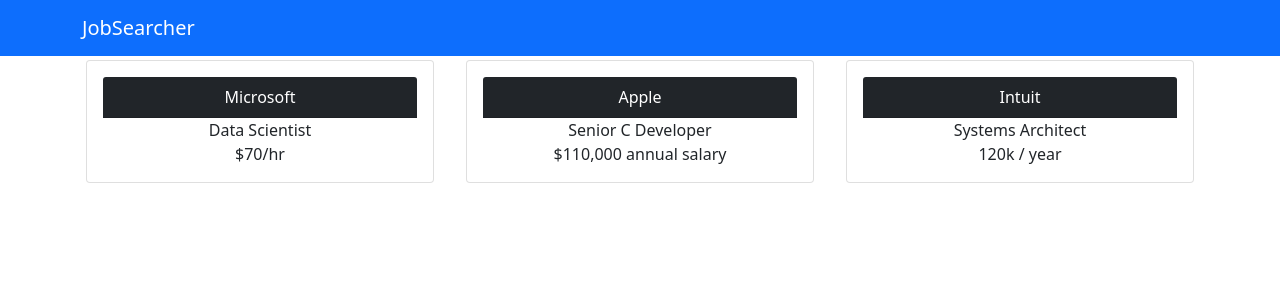
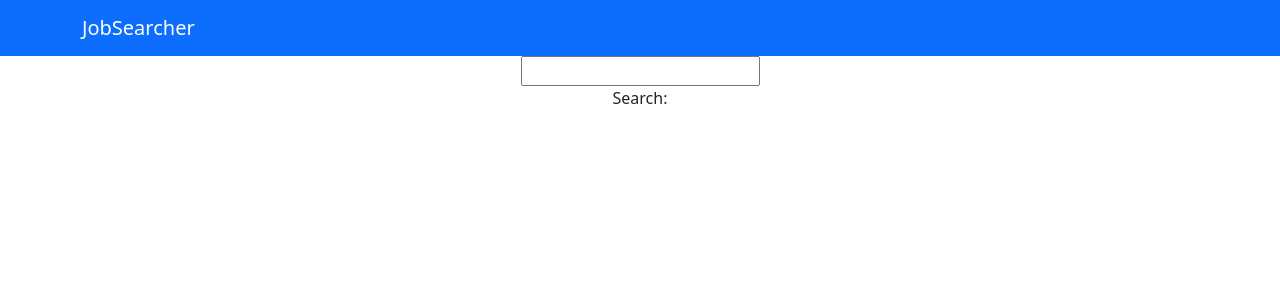
Before and after one commit to Yintii/better-job-listings, a React (Create React App) app: page / in a window 1280 px wide. Shown: the top 300 px of the page. Built offline with nearby package versions, Linux system fonts and the light colour scheme.

Commit message:
got it to where the user input will filter out the results, the includes method is loose, but also strict is some ways. Going to have to refine it.

```diff
--- a/src/App.js
+++ b/src/App.js
@@ -1,14 +1,14 @@
 import React, { Component } from 'react';
 import { Navbar, NavbarBrand } from 'reactstrap';
-import JobListings from './components/JobListingsComponent';
-import { JOBS } from './shared/Jobs';
+import Search from './components/SearchComponent';
+
 import './App.css';
 
 class App extends Component {
   constructor(props){
     super(props);
     this.state = {
-      jobs: JOBS
+
     };
   }
   render(){
@@ -19,7 +19,8 @@
             <NavbarBrand href="/">JobSearcher</NavbarBrand>
           </div>
         </Navbar>
-        <JobListings jobs={this.state.jobs}/>
+
+        <Search />
       </div>
     );
   }
--- /dev/null
+++ b/src/components/FilterComponent.js
@@ -0,0 +1,16 @@
+import React, { Component } from 'react';
+
+import JobListings from './JobListingsComponent';
+
+class Filter extends Component {
+    constructor(props){
+        super(props);
+    }
+    render(){
+        return(
+            <JobListings listings={this.props.jobs} />
+        );
+    }
+}
+
+export default Filter;
--- a/src/components/JobListingsComponent.js
+++ b/src/components/JobListingsComponent.js
@@ -5,11 +5,11 @@
     constructor(props){
         super(props);
         this.state = {
-            selectedJob: null
+
         };
     }
     render(){
-        const jobListings = this.props.jobs.map(job => {
+        const jobListings = this.props.listings.map(job => {
             return(
                 <div key={job.id} className="col m-1">
                     <Card>
@@ -33,6 +33,7 @@
             <div className="container">
                 <div className="row">
                     {jobListings}
+
                 </div>
             </div>
         );
--- /dev/null
+++ b/src/components/SearchComponent.js
@@ -0,0 +1,30 @@
+import React, { Component } from 'react';
+import { Input } from 'reactstrap';
+import Filter from './FilterComponent';
+import { JOBS } from '../shared/Jobs';
+
+class Search extends Component {
+    constructor(props){
+        super(props);
+        this.state = {userInput: null, jobs: JOBS}
+        this.handleChange = this.handleChange.bind(this);
+    }
+
+    handleChange(event){
+        this.setState({userInput: event.target.value});
+    }
+
+    render(){
+        const filteredJobs = this.state.jobs.filter(job => job.position.includes(this.state.userInput));
+        return(
+            <div>
+
+                <input type="text" value={this.state.userInput} onChange={this.handleChange} />
+                <Filter jobs={filteredJobs}/>
+                Search: {this.state.userInput}
+            </div>
+        );
+    }
+}
+
+export default Search;
--- a/src/shared/Jobs.js
+++ b/src/shared/Jobs.js
@@ -2,7 +2,7 @@
     {
         id:0,
         company: 'Microsoft',
-        position: 'Data Scientist',
+        position: 'Javascript',
         pay: '$70/hr'
     },
     {
```
